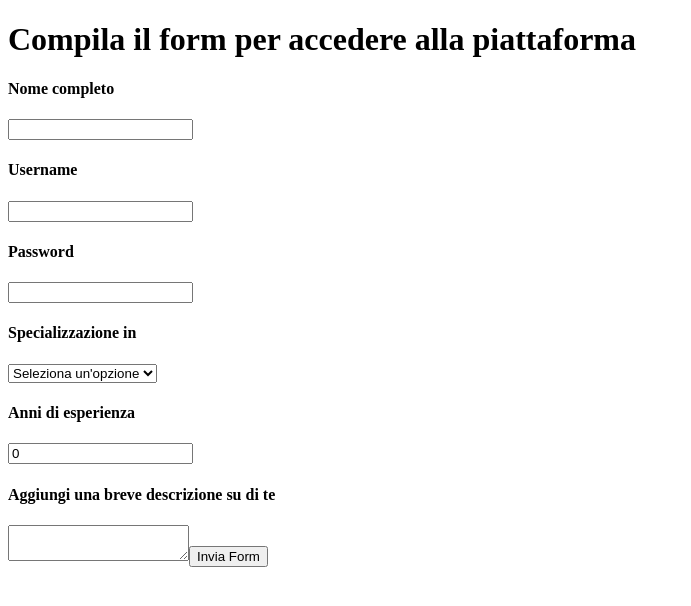
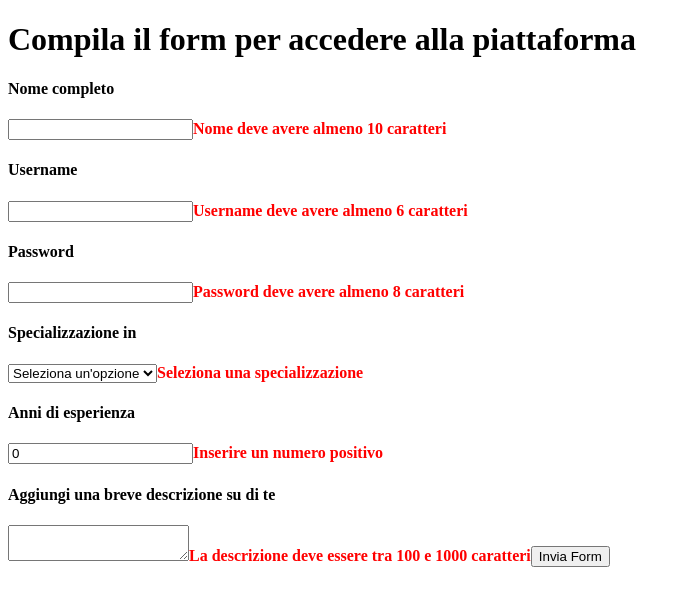
Before and after one commit to chiaraalle/ex-react-useref-signup, a React (Vite) app: page / in a window 1280 px wide. Shown: the top 606 px of the page, without its empty margins (0-691 px from the left). Built offline with nearby package versions, Linux system fonts and the light colour scheme.

Commit message:
Milestone 1

```diff
--- a/src/App.jsx
+++ b/src/App.jsx
@@ -10,6 +10,13 @@ function App() {
 
   const handleSubmit = (e) => {
     e.preventDefault();
+
+    // Validazione dei campi
+    if (!name || !username || !password || !description || !yearsOfExperience || !selectedOption) {
+    alert('Per favore compila tutti i campi');
+    return;
+    }
+
     console.log(`
       -Nome completo: ${name};
       -Username: ${username};
@@ -18,6 +25,14 @@ function App() {
       -Anni di esperienza: ${yearsOfExperience};
       -Breve descrizione: ${description};
       `)
+
+    //Pulisco il form
+    setName('');
+    setUsername('');
+    setPassword('');
+    setSelectedOption('');
+    setYearsOfExprience(0);
+    setDescription('');
   }
 
 
@@ -32,6 +47,9 @@ function App() {
         value={name}
         onChange={(e) => setName(e.target.value)}
       />
+      <strong style={{ color: name.length > 10 ? 'green' : 'red' }}>
+        {name.length > 10 ? '✓ Nome Valido' : 'Nome deve avere almeno 10 caratteri'}
+      </strong>
       <h4>Username</h4>
       <input
         type="text"
@@ -39,6 +57,9 @@ function App() {
         value={username}
         onChange={(e) => setUsername(e.target.value)}
        />
+       <strong style={{ color: username.length >= 6 ? 'green' : 'red' }}>
+        {username.length >= 6 ? '✓ Username valido' : 'Username deve avere almeno 6 caratteri'}
+       </strong>
       <h4>Password</h4>
       <input
         type="password"
@@ -46,13 +67,19 @@ function App() {
         value={password}
         onChange={(e) => setPassword(e.target.value)}
        />
+       <strong style={{ color: password.length >= 8 ? 'green' : 'red' }}>
+        {password.length >= 8 ? '✓ Password valida' : 'Password deve avere almeno 8 caratteri'}
+       </strong>
       <h4>Specializzazione in</h4>
       <select name="option" value={selectedOption} onChange={(e) => setSelectedOption(e.target.value)}>
         <option value="">Seleziona un'opzione</option>
-        <option value="option1">Full Stack</option>
-        <option value="option2">Frontend</option>
-        <option value="option3">Backend</option>
+        <option value="Full Stack">Full Stack</option>
+        <option value="Frontend">Frontend</option>
+        <option value="Backend">Backend</option>
       </select>
+      <strong style={{ color: selectedOption ? 'green' : 'red' }}>
+        {selectedOption ? '✓ Specializzazione selezionata' : 'Seleziona una specializzazione'}
+      </strong>
       <h4>Anni di esperienza</h4>
       <input
         type="number"
@@ -60,9 +87,15 @@ function App() {
         value={yearsOfExperience}
         onChange={(e) => setYearsOfExprience(e.target.value)}
       />
+      <strong style={{ color: yearsOfExperience > 0 ? 'green' : 'red' }}>
+        {yearsOfExperience > 0 ? '✓ Anni di esperienza validi' : 'Inserire un numero positivo'}
+      </strong>
       <h4>Aggiungi una breve descrizione su di te</h4>
       <textarea name="description" value={description}
         onChange={(e) => setDescription(e.target.value)}></textarea>
+        <strong style={{ color: description.length >= 20 && description.length <= 100 ? 'green' : 'red' }}>
+          {description.length >= 20 && description.length <= 100 ? '✓ Descrizione valida' : 'La descrizione deve essere tra 100 e 1000 caratteri'}
+        </strong>
       <button>Invia Form</button>
     </form>
 
```
